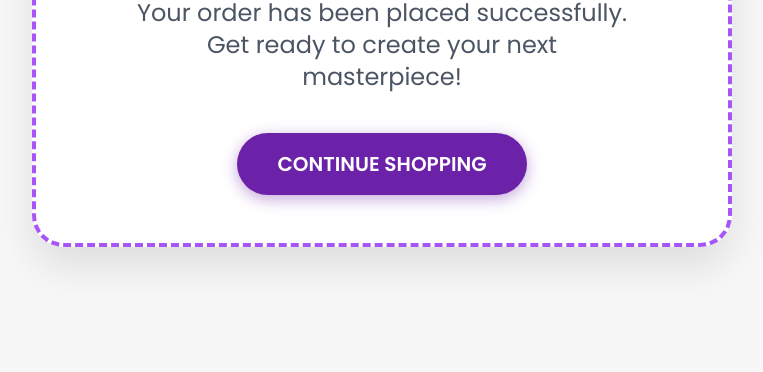
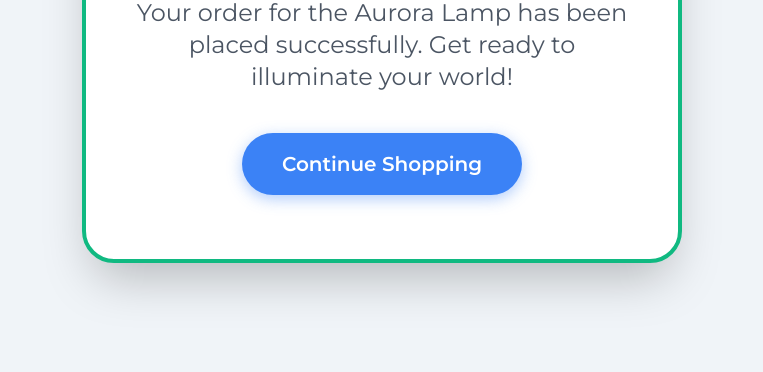
Before and after one commit to RSaiSathvika/My-static-site, a plain HTML site: page thankyou.html in a window 1280 px wide. Shown: the part 428-800 px from the top of the page, without its empty margins (258-1021 px from the left). Drawn offline with nearby package versions, Linux system fonts and the light colour scheme.

Commit message:
Update thankyou.html

```diff
--- a/thankyou.html
+++ b/thankyou.html
@@ -3,13 +3,13 @@
 <head>
     <meta charset="UTF-8">
     <meta name="viewport" content="width=device-width, initial-scale=1.0">
-    <title>Thank You for Your Purchase!</title>
+    <title>Thank You for Your Order!</title>
     <script src="https://cdn.tailwindcss.com"></script>
-    <link href="https://fonts.googleapis.com/css2?family=Poppins:wght@400;600;700&family=Playfair+Display:wght@700&display=swap" rel="stylesheet">
+    <link href="https://fonts.googleapis.com/css2?family=Montserrat:wght@400;600;700&family=Playfair+Display:wght@700&display=swap" rel="stylesheet">
     <style>
         body {
-            font-family: 'Poppins', sans-serif;
-            background-color: #f7f7f7;
+            font-family: 'Montserrat', sans-serif;
+            background-color: #f0f4f8; /* A soft, calming background */
             display: flex;
             justify-content: center;
             align-items: center;
@@ -22,18 +22,18 @@
         }
         .thank-you-container {
             background-color: #ffffff;
-            padding: 3rem 2rem;
+            padding: 4rem 2rem;
             border-radius: 2rem;
-            box-shadow: 0 20px 40px rgba(0, 0, 0, 0.1);
-            max-width: 700px;
+            box-shadow: 0 25px 50px -12px rgba(0, 0, 0, 0.25);
+            max-width: 600px;
             width: 100%;
-            border: 4px dashed #a855f7; /* Artistic dashed border */
+            border: 4px solid #10b981; /* Green border for success */
             animation: fadeIn 1s ease-in-out;
         }
         .icon-circle {
             width: 120px;
             height: 120px;
-            background-color: #34d399; /* Green for success */
+            background-color: #10b981; /* Success green */
             border-radius: 50%;
             display: flex;
             justify-content: center;
@@ -56,22 +56,21 @@
             80% { transform: scale(1.1); opacity: 1; }
             100% { transform: scale(1); }
         }
-        .btn-secondary {
-            background-color: #6b21a8;
-            color: #fff;
+        .btn-return {
+            background-color: #3b82f6; /* Blue for the return button */
+            color: white;
             padding: 1rem 2.5rem;
+            font-size: 1.25rem;
+            font-weight: 600;
             border-radius: 9999px;
-            font-weight: 600;
-            transition: transform 0.3s, background-color 0.3s;
-            box-shadow: 0 4px 15px rgba(107, 33, 168, 0.4);
-            display: inline-block;
-            text-decoration: none;
-            font-size: 1.25rem;
-            text-transform: uppercase;
+            transition: transform 0.3s ease, background-color 0.3s ease;
+            box-shadow: 0 4px 15px rgba(59, 130, 246, 0.4);
+            border: none;
+            cursor: pointer;
         }
-        .btn-secondary:hover {
-            background-color: #581c87;
+        .btn-return:hover {
             transform: translateY(-3px);
+            background-color: #2563eb;
         }
     </style>
 </head>
@@ -87,9 +86,9 @@
             Thank You!
         </h1>
         <p class="text-2xl text-gray-600 mb-10 max-w-lg mx-auto">
-            Your order has been placed successfully. Get ready to create your next masterpiece!
+            Your order for the Aurora Lamp has been placed successfully. Get ready to illuminate your world!
         </p>
-        <a href="index.html" class="btn-secondary">
+        <a href="index.html" class="btn-return inline-block">
             Continue Shopping
         </a>
     </div>
```
